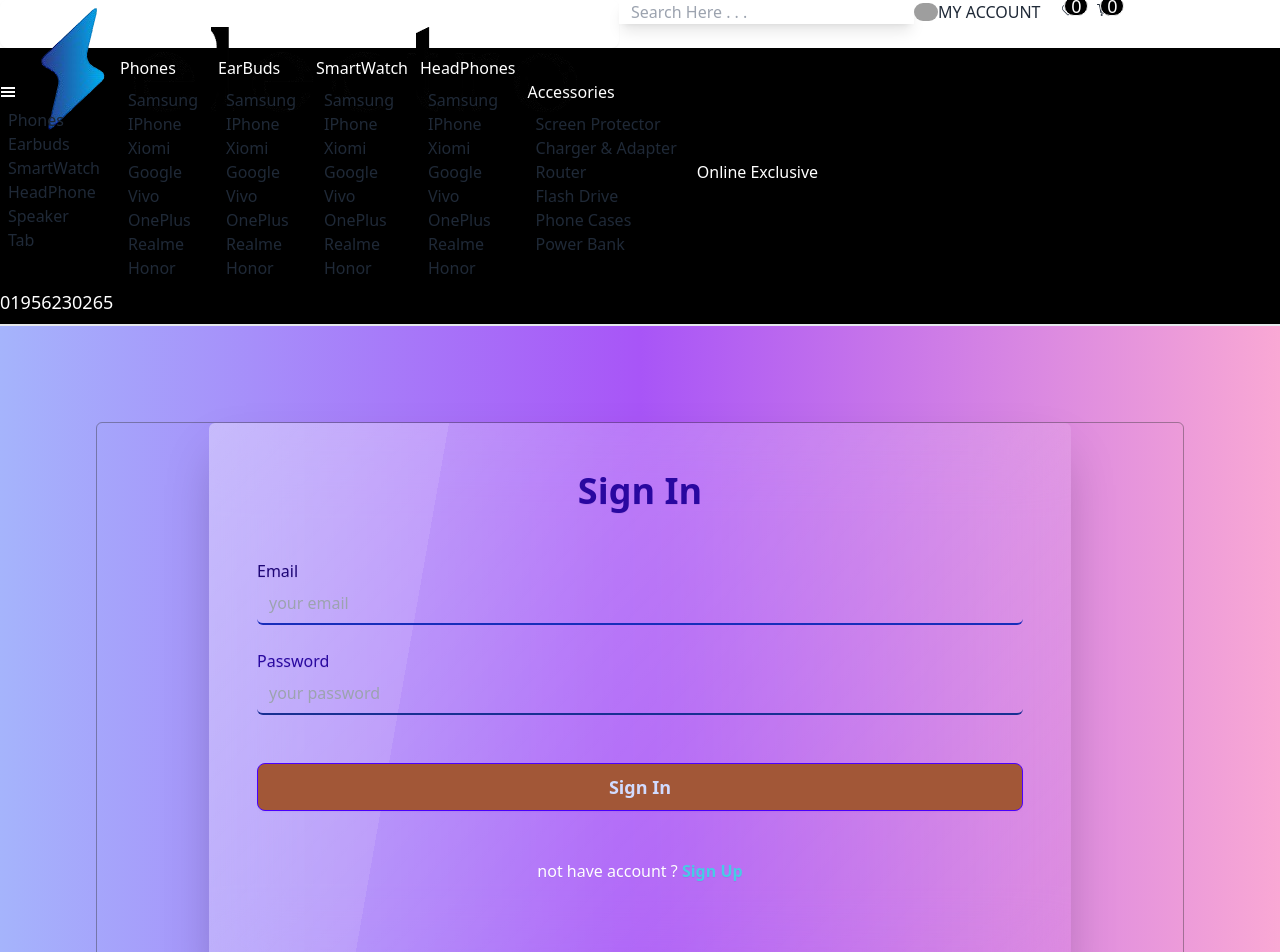
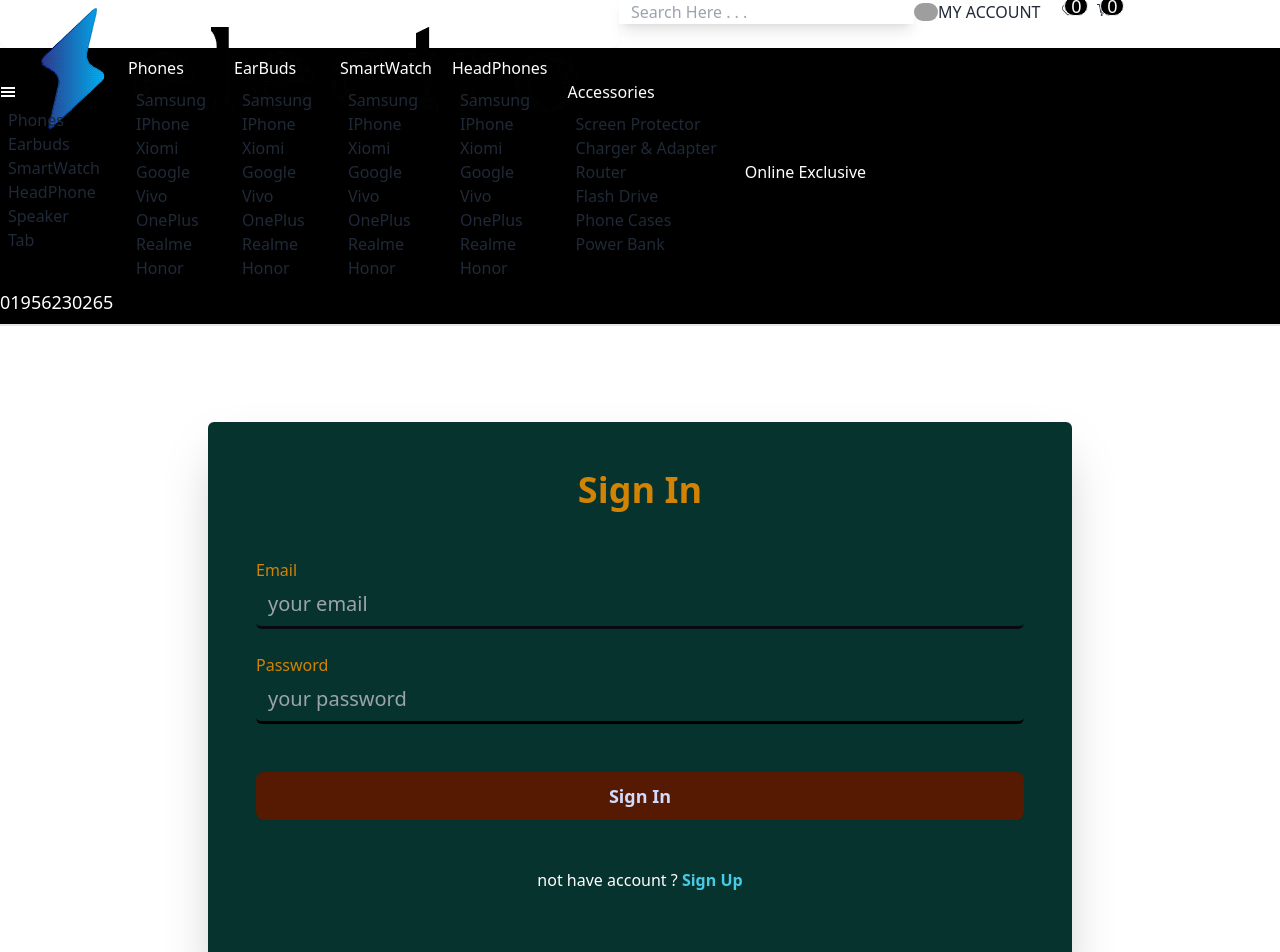
Before and after one commit to AsfaqurMec/Electro, a Next.js app: page /login in a window 1280 px wide. Shown: the top 952 px of the page. Built offline with nearby package versions, Linux system fonts and the light colour scheme; no server answers; grey boxes are pictures that could not be loaded.

Commit message:
new update

```diff
--- a/src/Components/Navbar.jsx
+++ b/src/Components/Navbar.jsx
@@ -195,7 +195,7 @@
             {/* lower NAVBAR */}
 
        <div className="hidden lg:flex justify-center lg:justify-between px-2 lg:px-16 bg-black  py-2 md:py-1 items-center w-full border-b-2 ">
-        <div className="flex gap-3 items-center">
+        <div className="flex gap-5 items-center">
 
         <div className="dropdown dropdown-hover">
   <div tabIndex={0} role="button" className="text-white m-1 pr-3 border-r-2 border-r-white"><GiHamburgerMenu className='w-5 h-5' /> </div>
--- a/src/app/login/page.jsx
+++ b/src/app/login/page.jsx
@@ -27,33 +27,33 @@
   };
 
   return (
-      <div className=" w-full bg-gradient-to-r from-indigo-300 via-purple-500 to-pink-300 px-5 lg:px-24 mx-auto py-24">
-        <div className="grid grid-cols-1 gap-12 items-center px-0 md:px-28 border rounded-md border-[#2e2e2e65]">
+      <div className=" w-full  px-5 lg:px-24 mx-auto py-24">
+        <div className="grid grid-cols-1 gap-12 items-center px-0 md:px-28  rounded-md border-[#2e2e2e65]">
         {/* bg-[#07332f] */}
-          <div className=" glass p-12 shadow-2xl rounded-md ">
-            <h6 className="text-4xl font-semibold text-[#2908a0] text-center mb-12">
+          <div className="bg-[#07332f] p-12 shadow-2xl rounded-md ">
+            <h6 className="text-4xl font-semibold text-[#d38303] text-center mb-12">
               Sign In
             </h6>
             <form onSubmit={handleLogin} action="">
-              <label className="text-[#1e0676]" htmlFor="email">Email</label> <br />
+              <label className="text-[#d38303]" htmlFor="email">Email</label> <br />
               <input
                 type="text"
                 name="email"
                 placeholder="your email"
-                className="w-full px-3 py-2 border-b-[#172dba] rounded-md border-b-2 focus:border-b-2 focus:border-b-[#e2b29d] focus:outline-none bg-transparent text-white"
+                className="w-full px-3 py-2 border-b-[#090a11] rounded-md border-b-[3px] focus:border-b-2 focus:border-b-[#e2b29d] focus:outline-none bg-transparent text-xl text-white"
               />
               <br /> <br />
-              <label className="text-[#2908a0]" htmlFor="password">Password</label> <br />
+              <label className="text-[#d38303]" htmlFor="password">Password</label> <br />
               <input
                 type="password"
                 name="password"
                 placeholder="your password"
-                className="w-full px-3 py-2 border-b-[#182f92] rounded-md border-b-2 focus:border-b-2 focus:border-b-[#e2b29d] focus:outline-none bg-transparent text-white"
+                className="w-full px-3 py-2 border-b-[#000000] rounded-md border-b-[3px] focus:border-b-2 focus:border-b-[#e2b29d] focus:outline-none bg-transparent text-xl text-white"
               />
               <br />
               <button
                 type="submit"
-                className="w-full btn btn-primary bg-[#a25737] mt-12 text-lg"
+                className="w-full btn btn-primary border-none bg-[#551a01] mt-12 text-lg"
               >
                 Sign In
               </button>
```
Also changed, not shown: src/Components/Footer.jsx (+3 -3 lines).
